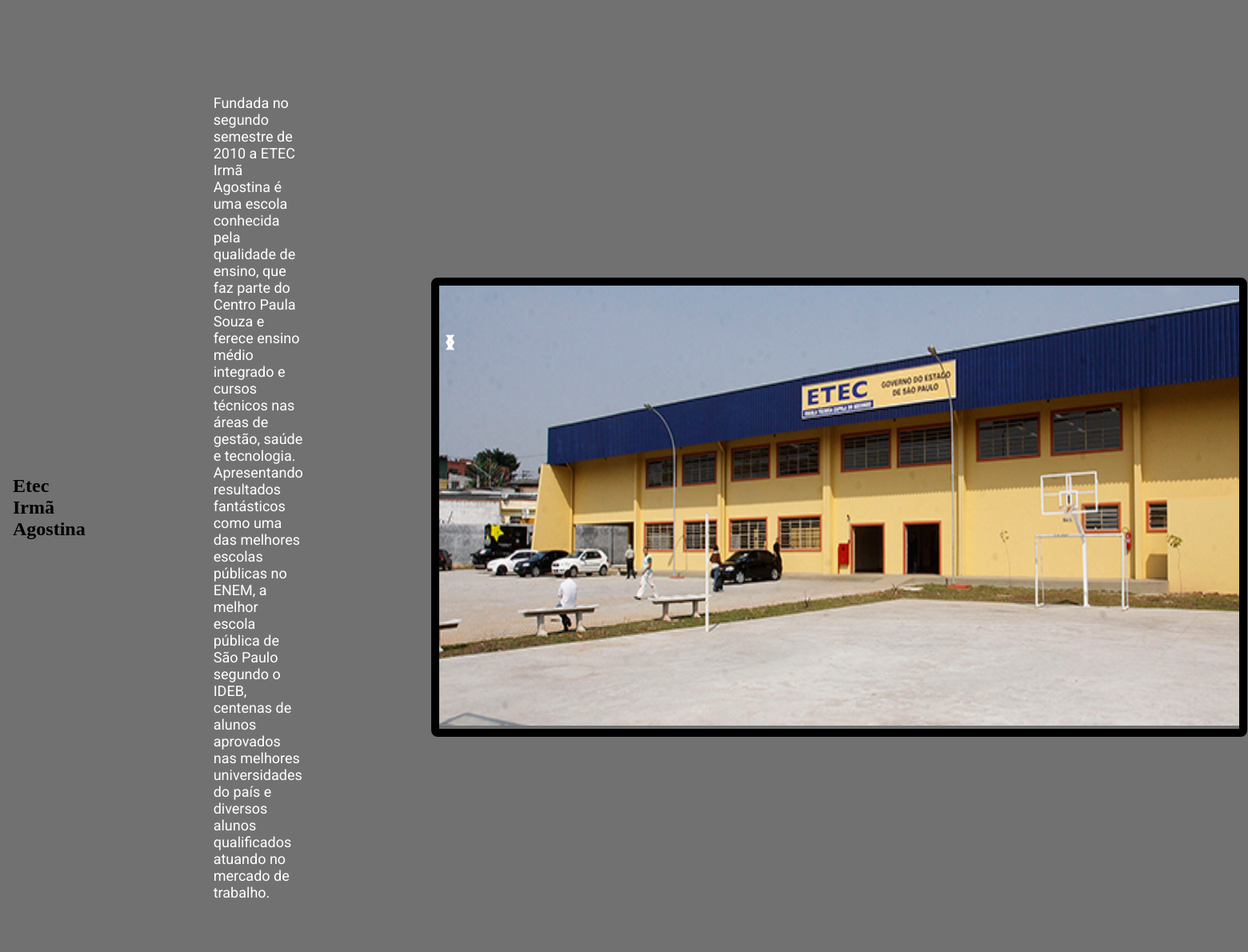
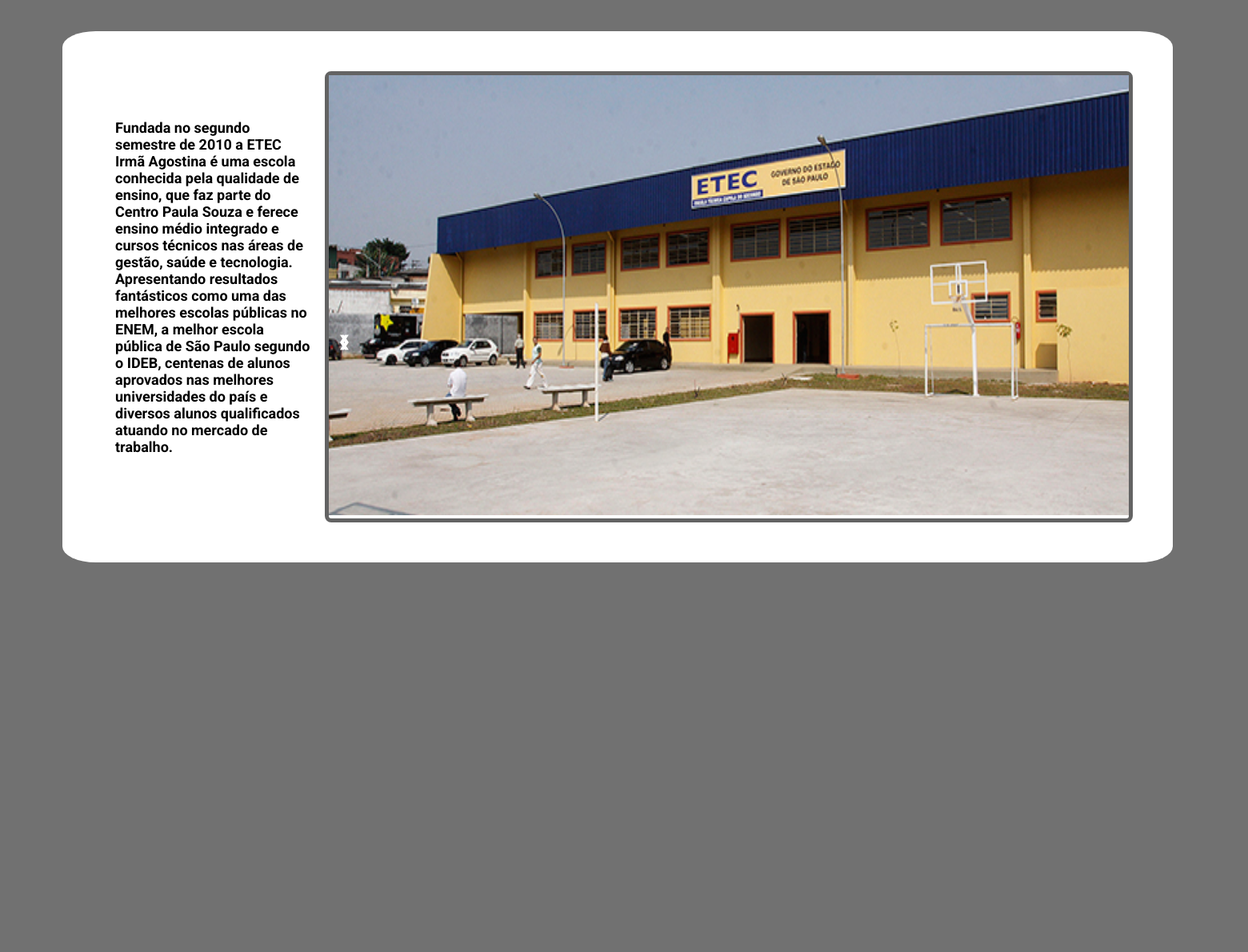
Before and after one commit to Samuelvmt/tccEtecia, a PHP site: page /sobre.html in a window 1560 px wide. Shown: the whole page at 80% size. After the commit the page ends 703 px from the top, so only its background shows below. Run offline with PHP 8.4, Linux system fonts and the light colour scheme.

Commit message:
estilizando página sobre

```diff
--- a/etecia/css/styles.css
+++ b/etecia/css/styles.css
@@ -144,7 +144,7 @@
 
 /* tela login */
 .lBody {
-  background: linear-gradient(to right, rgb(212, 15, 137), rgb(212, 15, 137), rgb(254, 255, 254));
+  background: linear-gradient(to right, rgb(211, 13, 112), rgb(211, 13, 112), rgb(254, 255, 254));
   font-family: Arial, Helvetica, sans-serif;
   align-items: end;
   margin-top: 5%;
@@ -257,19 +257,22 @@ span.psw {
 }
 
 .mSobre {
-  margin-top: 5%;
-  margin-right: 12%;
+  background-color: rgb(255, 255, 255);
+  margin-left: 5%;
+  margin-top: 2.5%;
+  margin-right: 6%;
   max-width: 1700px;
   display: flex;
   align-items: center;
   justify-content: space-between;
-  padding: 0 16px;
+  padding: 50px 50px;
+  border-radius: 3%;
 }
 
 /*  slide da página de sobre  */
 
 .slideSobre {
-  border: 10px solid black;
+  border: 5px solid rgb(99, 99, 99);
   border-radius: 8px;
 }
 
@@ -317,8 +320,8 @@ span.psw {
 }
 
 .txtSobre {
-  font: 400 18px "Roboto", sans-serif;
+  font: 600 18px "Roboto", sans-serif;
   text-decoration: none;
-  color: rgb(255, 255, 255);
-  padding: 40px 160px 64px;
+  color: rgb(0, 0, 0);
+  padding: 40px 16px 64px;
 }
--- a/etecia/sobre.html
+++ b/etecia/sobre.html
@@ -13,13 +13,14 @@
 <body class="bSobre">
     <main class="mSobre">
         <div class="text-sobre-container">
-            <h2 class="tituloSobre">Etec Irmã Agostina</h2>
-            <p class="txtSobre">Fundada no segundo semestre de 2010 a ETEC Irmã Agostina é uma escola conhecida pela
-                qualidade de ensino,
-                que faz parte do Centro Paula Souza e ferece ensino médio integrado e cursos técnicos nas áreas de
-                gestão, saúde e tecnologia. Apresentando resultados fantásticos como uma das melhores escolas públicas
-                no ENEM, a melhor escola pública de São Paulo segundo o IDEB, centenas de alunos aprovados nas melhores
-                universidades do país e diversos alunos qualificados atuando no mercado de trabalho.</p>
+            <p class="txtSobre">
+            Fundada no segundo semestre de 2010 a ETEC Irmã Agostina é
+            uma escola conhecida pela
+            qualidade de ensino,
+            que faz parte do Centro Paula Souza e ferece ensino médio integrado e cursos técnicos nas áreas de
+            gestão, saúde e tecnologia. Apresentando resultados fantásticos como uma das melhores escolas públicas
+            no ENEM, a melhor escola pública de São Paulo segundo o IDEB, centenas de alunos aprovados nas melhores
+            universidades do país e diversos alunos qualificados atuando no mercado de trabalho.</p>
         </div>
         <div class="sobre-container">
             <div class="slideSobre fade">
```
